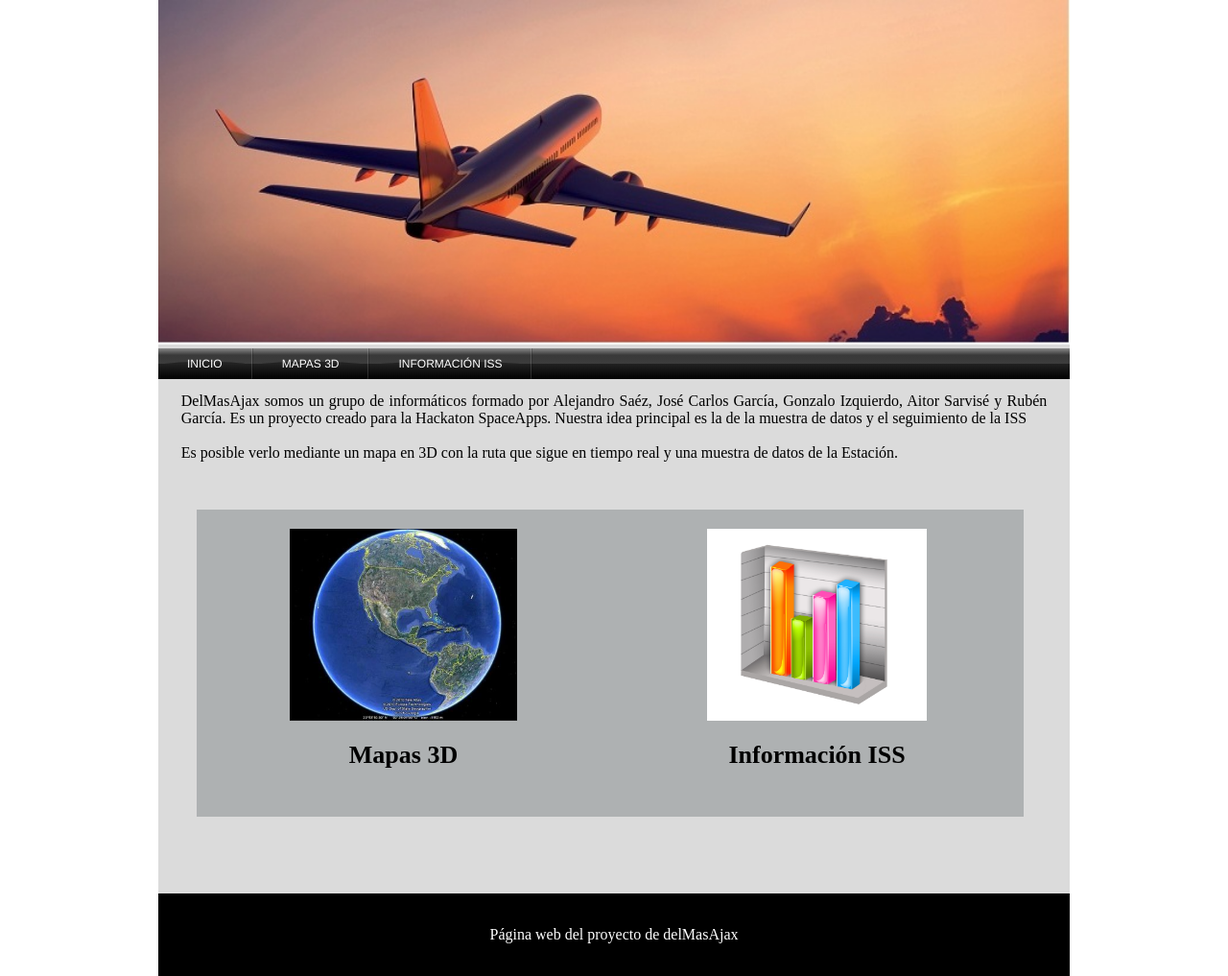
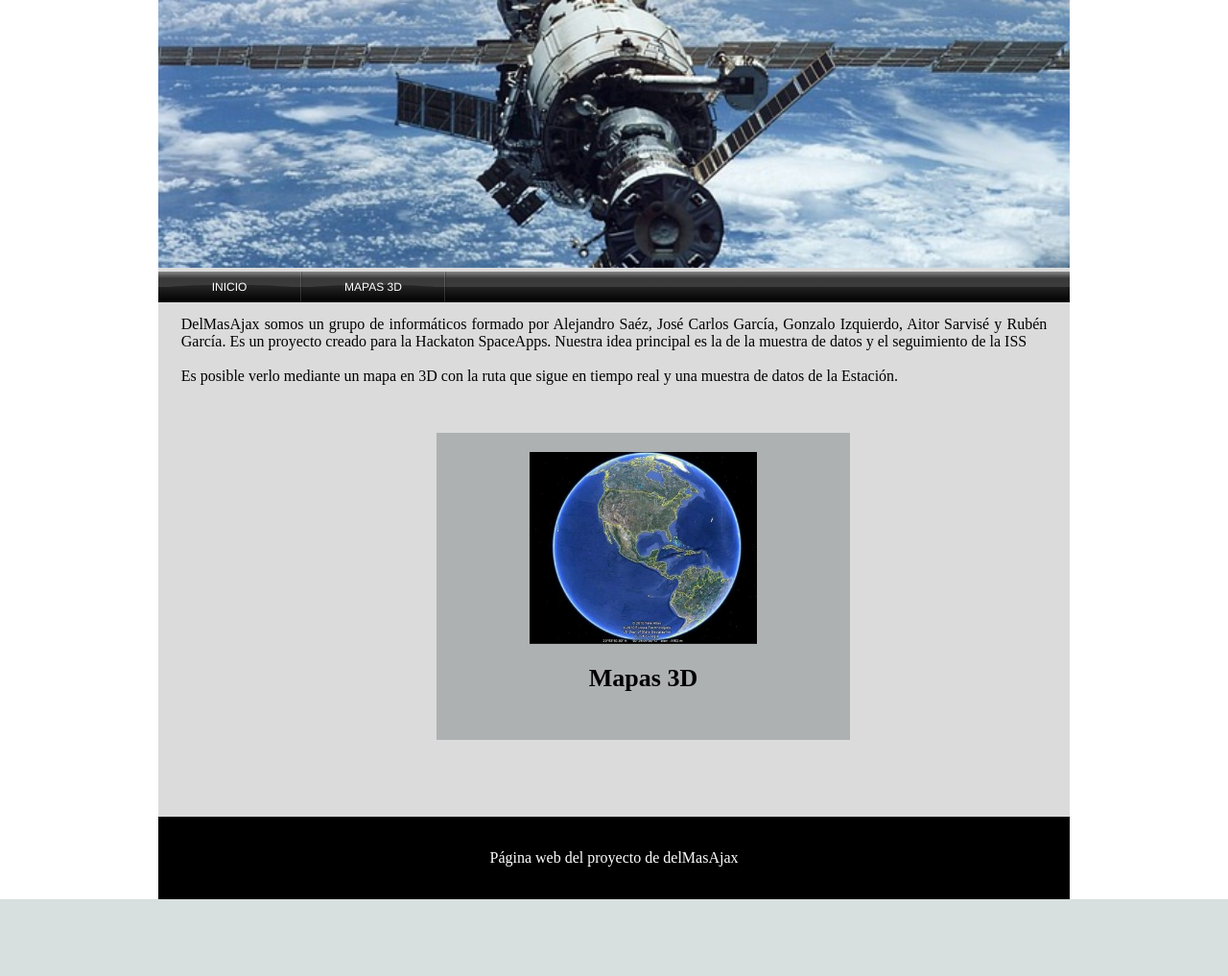
Before and after one commit to DelMasAjax/ISSdata, a PHP site: page / in a window 1280 px wide. Shown: the whole page at 96% size. After the commit the page ends 937 px from the top, so only its background shows below. Run offline with PHP 8.4, Linux system fonts and the light colour scheme; some web fonts are replaced.

Commit message:
Adaptation of menus and links to other parts of the web

```diff
--- a/css/estilos.css
+++ b/css/estilos.css
@@ -34,13 +34,15 @@ a{
 }
 .cuerpo2Col{
     width: 42%;
-    float: left;
+    /*float: left;*/
     padding: 20px 20px;
     background: #AEB1B2;
     font-size: 13px;
     min-height: 280px;
     text-align: center;
+    margin:auto;
 }
+
 #pie a{
     color: white;
 }
--- a/css/menu.css
+++ b/css/menu.css
@@ -51,6 +51,7 @@
   display: block;
   border-right: 1px solid rgba(0, 0, 0, 0.22);
   z-index: 1;
+  width: 150px;
 }
 #cssmenu ul li::after {
   content: "";
@@ -71,6 +72,7 @@
   display: block;
   padding: 10px 30px;
   text-decoration: none;
+  text-align: center;
   font-size: 12px;
   text-transform: uppercase;
   color: #ffffff;
--- a/index.php
+++ b/index.php
@@ -16,7 +16,7 @@
                         <li><a href="index.php">Inicio</a></li>
                         <!-- <li><a href="mapas2d.php">Mapas 2D</a></li> -->
                         <li><a href="mapas3d.php">Mapas 3D</a></li>
-                        <li><a href="estadistica.php">Información ISS</a></li>
+                        <!-- <li><a href="estadistica.php">Informacion ISS</a></li> -->
                     </ul>
                 </div>
             </div>
@@ -35,10 +35,10 @@
                     <a href="mapas3d.php"><img src="img/mapa3d.jpg" alt="mapas 3D" height="200px"/></a>
                     <h1 class="titulo1">Mapas 3D</h1>
                 </div>
-                <div id="cuerpo2Col3" class="cuerpo2Col">
+                <!-- <div id="cuerpo2Col3" class="cuerpo2Col">
                    <a href="estadistica.php"><img src="img/grafica.jpg" alt="gráficas estadística" height="200px"/></a>
                     <h1 class="titulo1">Información ISS</h1>
-                </div>
+                </div> -->
             </div>
             <div id="pie">
                 <p>Página web del proyecto de delMasAjax</p>
```
Also changed, not shown: img/img_cabecera.jpg.
